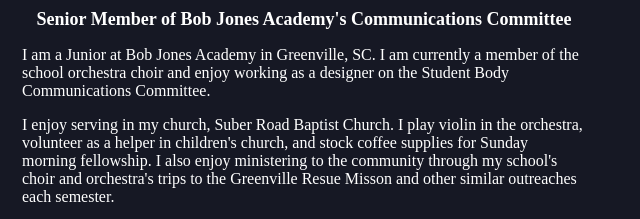
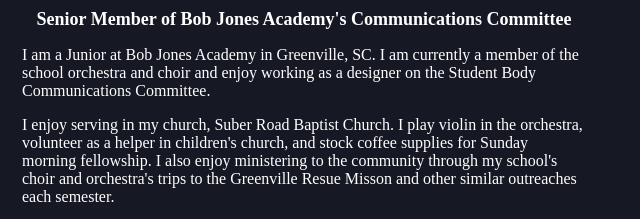
Before and after one commit to sknis967/sknis967.github.io, a plain HTML site: page index.html in a window 1280 px wide. Shown: the part 915-1134 px from the top of the page, 336-976 px from the left. Drawn offline with Linux system fonts and the light colour scheme.

Commit message:
Update index.html

```diff
--- a/index.html
+++ b/index.html
@@ -54,7 +54,7 @@ color:white
 <h2>Senior Member of Bob Jones Academy's Communications Committee</h2>
 <div id="main">
 <p>	I am a Junior at Bob Jones Academy in Greenville, SC. I am currently a member of the school orchestra
-choir and enjoy working as a designer on the Student Body Communications Committee.</p>
+and choir and enjoy working as a designer on the Student Body Communications Committee.</p>
 <p>	I enjoy serving in my church, Suber Road Baptist Church. I play violin in the orchestra,
  volunteer as a helper in children's church, and stock coffee supplies for Sunday morning fellowship.
 I also enjoy ministering to the community through my school's choir and orchestra's trips to the Greenville
```
